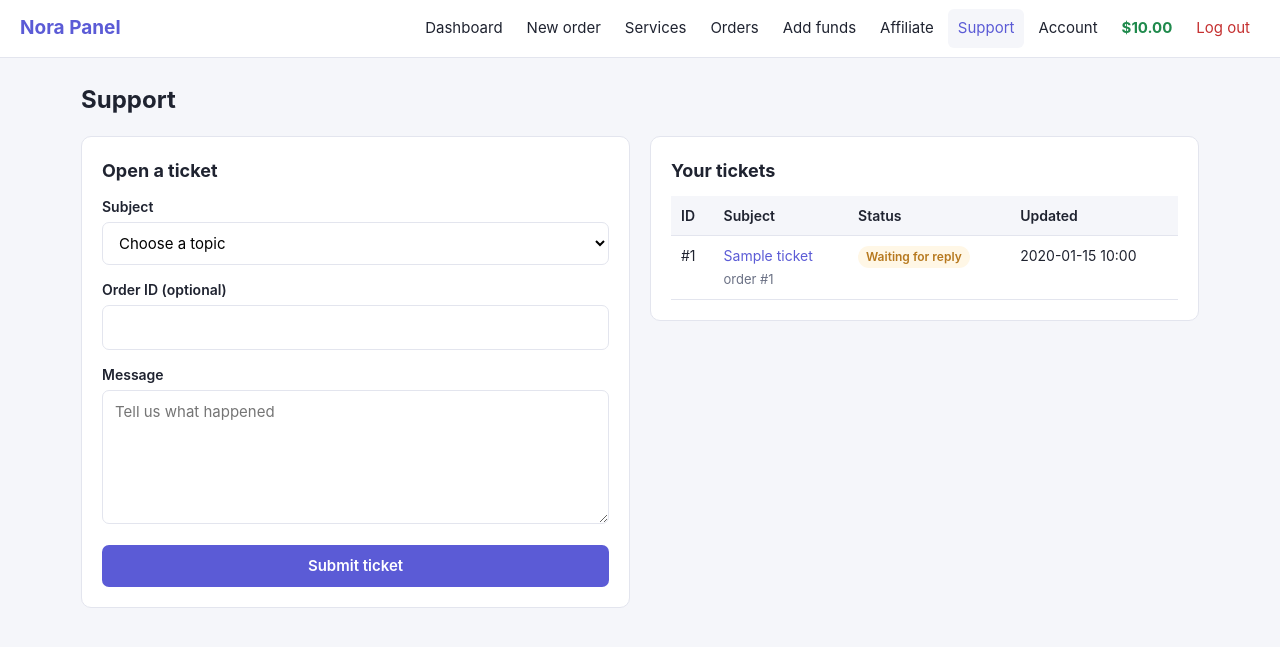
After one commit to smallkhk/Social-media, a PHP site: page /support.php in a window 1280 px wide. The commit adds this page. Shown: the top 647 px of the page. Run offline with PHP 8.4, Linux system fonts and the light colour scheme; the visitor is signed in with stand-in values (Sample User, id 1); data comes from the database, SQL or seed files in the repository; both versions use the stored data as it was after the commit; tables that the repository leaves empty hold one stand-in row (values such as "Sample post").

Commit message:
Add admin Settings, SMTP email and support tickets
- Admin > Settings edits payment details (wallet, network, bank, minimum
  deposit), email sender and SMTP, support contacts, site name,
  sign-ups and affiliate options; stored in a settings table that
  overrides app/config.php, with a send-test-email button
- Built-in SMTP client (SSL 465, STARTTLS 587 or plain, AUTH LOGIN);
  falls back to PHP mail() when no SMTP host is set. Sender names are
  only MIME-encoded when needed
- Customer Support page: tickets with optional order reference, replies,
  close; contact links from settings. Admin > Tickets with open count
  in the menu and on the dashboard; customers are emailed on replies
- New tables are created automatically on existing installs (schema
  version in settings), and are part of install.sql for new ones

Co-Authored-By: Claude Opus 5.5 <noreply@anthropic.com>
Claude-Session: https://claude.ai/code/session_012AYSaWcjr3xFohYiUk2Ad2

```diff
--- a/public_html/admin/index.php
+++ b/public_html/admin/index.php
@@ -29,6 +29,12 @@ page_header('Admin dashboard', 'admin');
 <h1>Dashboard</h1>
 <?php if ($pendingPayments): ?>
     <div class="alert alert-info"><?= $pendingPayments ?> deposit(s) waiting for review. <a href="<?= e(url('admin/payments.php')) ?>">Review now</a></div>
+<?php endif; ?>
+<?php if ($openTicketCount = (int)val("SELECT COUNT(*) FROM tickets WHERE status = 'open'")): ?>
+    <div class="alert alert-info"><?= $openTicketCount ?> support ticket(s) waiting for a reply. <a href="<?= e(url('admin/tickets.php?status=open')) ?>">Answer now</a></div>
+<?php endif; ?>
+<?php if (cfg('CRYPTO_ENABLED') && in_array(cfg('CRYPTO_WALLET'), ['', 'your-usdt-wallet-address'], true)): ?>
+    <div class="alert alert-error">Your crypto wallet address isn't set. <a href="<?= e(url('admin/settings.php')) ?>">Add it in Settings</a></div>
 <?php endif; ?>
 <?php foreach ($providers as $p): ?>
     <?php if ($p['api_key'] === ''): ?>
--- a/public_html/app/bootstrap.php
+++ b/public_html/app/bootstrap.php
@@ -19,6 +19,7 @@ ini_set('display_errors', DEBUG ? '1' : '0');
 ini_set('log_errors', '1');
 date_default_timezone_set(TIMEZONE);
 
+require __DIR__ . '/settings.php';
 require __DIR__ . '/SmmProvider.php';
 require __DIR__ . '/order_types.php';
 require __DIR__ . '/orders.php';
--- a/public_html/app/config.sample.php
+++ b/public_html/app/config.sample.php
@@ -1,5 +1,7 @@
 <?php
 // Copy this file to config.php (same folder) and fill in your values.
+// Payment, email/SMTP, support, affiliate and sign-up options below are only starting values:
+// change them in Admin > Settings (saved values there override this file).
 // app/ is blocked from web access by app/.htaccess.
 
 // Database (cPanel > MySQL Databases). On cPanel the names are prefixed: cpaneluser_dbname
--- a/public_html/app/layout.php
+++ b/public_html/app/layout.php
@@ -14,9 +14,10 @@ function page_header(string $title, string $area = 'user'): void
             'orders.php' => 'Orders',
             'wallet.php' => 'Add funds',
             'affiliate.php' => 'Affiliate',
+            'support.php' => 'Support',
             'account.php' => 'Account',
         ];
-        if (AFFILIATE_PERCENT <= 0) {
+        if (cfg('AFFILIATE_PERCENT') <= 0) {
             unset($links['affiliate.php']);
         }
     } elseif ($area === 'admin') {
@@ -27,7 +28,13 @@ function page_header(string $title, string $area = 'user'): void
             'admin/users.php' => 'Users',
             'admin/services.php' => 'Services',
             'admin/providers.php' => 'Providers',
+            'admin/tickets.php' => 'Tickets',
+            'admin/settings.php' => 'Settings',
         ];
+        $openTickets = (int)val("SELECT COUNT(*) FROM tickets WHERE status = 'open'");
+        if ($openTickets) {
+            $links['admin/tickets.php'] .= " ($openTickets)";
+        }
     }
     $current = basename($_SERVER['SCRIPT_NAME'] ?? '');
     ?>
@@ -36,13 +43,13 @@ function page_header(string $title, string $area = 'user'): void
 <head>
     <meta charset="UTF-8">
     <meta name="viewport" content="width=device-width, initial-scale=1.0">
-    <title><?= e($title) ?> - <?= e(SITE_NAME) ?></title>
-    <link rel="stylesheet" href="<?= e(url('assets/style.css')) ?>?v=4">
+    <title><?= e($title) ?> - <?= e(cfg('SITE_NAME')) ?></title>
+    <link rel="stylesheet" href="<?= e(url('assets/style.css')) ?>?v=5">
 </head>
 <body class="area-<?= e($area) ?>">
 <?php if ($area !== 'auth'): ?>
 <header class="topbar">
-    <a class="brand" href="<?= e(url($area === 'admin' ? 'admin/index.php' : 'dashboard.php')) ?>"><?= e(SITE_NAME) ?><?= $area === 'admin' ? ' <small>Admin</small>' : '' ?></a>
+    <a class="brand" href="<?= e(url($area === 'admin' ? 'admin/index.php' : 'dashboard.php')) ?>"><?= e(cfg('SITE_NAME')) ?><?= $area === 'admin' ? ' <small>Admin</small>' : '' ?></a>
     <input type="checkbox" id="nav-toggle" hidden>
     <label for="nav-toggle" class="nav-toggle" aria-label="Menu">&#9776;</label>
     <nav>
--- a/public_html/app/mail.php
+++ b/public_html/app/mail.php
@@ -2,24 +2,126 @@
 declare(strict_types=1);
 
 /**
- * Send a plain-text email with PHP mail() (works on Namecheap/cPanel hosting).
- * MAIL_FROM should be a mailbox on your own domain (cPanel > Email Accounts), or mail may land in spam.
+ * Send a plain-text email. Uses the SMTP server from Admin > Settings when one is set,
+ * otherwise PHP mail() (works on Namecheap/cPanel hosting without any setup).
+ * The sender should be a mailbox on your own domain, or mail may land in spam.
  */
 function send_mail(string $to, string $subject, string $body): bool
 {
-    $from = defined('MAIL_FROM') && MAIL_FROM !== '' ? MAIL_FROM : 'no-reply@' . (parse_url(SITE_URL, PHP_URL_HOST) ?: 'localhost');
+    $error = mail_send($to, $subject, $body);
+    if ($error !== null) {
+        error_log("send_mail to $to failed: $error");
+    }
+    return $error === null;
+}
+
+/** @return string|null error message, or null when the mail was accepted */
+function mail_send(string $to, string $subject, string $body): ?string
+{
+    if (!filter_var($to, FILTER_VALIDATE_EMAIL)) {
+        return 'Invalid recipient address';
+    }
+    $from = (string)cfg('MAIL_FROM') !== '' ? (string)cfg('MAIL_FROM') : 'no-reply@' . (parse_url(SITE_URL, PHP_URL_HOST) ?: 'localhost');
+    $from = str_replace(["\r", "\n"], '', $from);
+    $site = str_replace(["\r", "\n"], '', (string)cfg('SITE_NAME'));
+    $name = match (true) {
+        (bool)preg_match('/^[A-Za-z0-9 !#$%&\'*+\/=?^_`{|}~-]+$/', $site) => $site,
+        (bool)preg_match('/^[\x20-\x7E]+$/', $site) => '"' . addcslashes($site, '"\\') . '"',
+        default => '=?UTF-8?B?' . base64_encode($site) . '?=',
+    };
+    $encodedSubject = '=?UTF-8?B?' . base64_encode($subject) . '?=';
+
+    if ((string)cfg('SMTP_HOST') !== '') {
+        return smtp_send($to, $encodedSubject, $body, $from, $name);
+    }
     $headers = [
-        'From' => SITE_NAME . ' <' . $from . '>',
+        'From' => "$name <$from>",
         'Reply-To' => $from,
+        'MIME-Version' => '1.0',
         'Content-Type' => 'text/plain; charset=UTF-8',
         'X-Mailer' => 'NoraPanel',
     ];
-    $subject = '=?UTF-8?B?' . base64_encode($subject) . '?=';
-    $ok = @mail($to, $subject, $body, $headers, '-f' . $from);
-    if (!$ok) {
-        error_log("send_mail to $to failed");
+    return @mail($to, $encodedSubject, $body, $headers, '-f' . $from) ? null : 'PHP mail() failed';
+}
+
+/** Minimal SMTP client: SSL (port 465), STARTTLS (587) or plain, with AUTH LOGIN. */
+function smtp_send(string $to, string $subject, string $body, string $from, string $name): ?string
+{
+    $secure = (string)cfg('SMTP_SECURE');
+    $host = (string)cfg('SMTP_HOST');
+    $port = (int)cfg('SMTP_PORT') ?: ($secure === 'ssl' ? 465 : 587);
+    $context = stream_context_create(['ssl' => ['verify_peer' => true, 'verify_peer_name' => true, 'SNI_enabled' => true]]);
+    $fp = @stream_socket_client(($secure === 'ssl' ? 'ssl://' : 'tcp://') . "$host:$port", $errno, $errstr, 15, STREAM_CLIENT_CONNECT, $context);
+    if (!$fp) {
+        return "Could not connect to $host:$port ($errstr)";
     }
-    return $ok;
+    stream_set_timeout($fp, 20);
+
+    $read = function () use ($fp): string {
+        $data = '';
+        while (($line = fgets($fp, 1024)) !== false) {
+            $data .= $line;
+            if (strlen($line) < 4 || $line[3] === ' ') {
+                break;
+            }
+        }
+        return $data;
+    };
+    $cmd = function (?string $command, array $expect) use ($fp, $read): string {
+        if ($command !== null) {
+            fwrite($fp, $command . "\r\n");
+        }
+        $reply = $read();
+        if (!in_array((int)substr($reply, 0, 3), $expect, true)) {
+            throw new RuntimeException(trim($reply) !== '' ? trim($reply) : 'No reply from server');
+        }
+        return $reply;
+    };
+
+    try {
+        $cmd(null, [220]);
+        $helo = 'EHLO ' . (parse_url(SITE_URL, PHP_URL_HOST) ?: 'localhost');
+        $cmd($helo, [250]);
+        if ($secure === 'tls') {
+            $cmd('STARTTLS', [220]);
+            if (!stream_socket_enable_crypto($fp, true, STREAM_CRYPTO_METHOD_TLS_CLIENT)) {
+                throw new RuntimeException('STARTTLS encryption failed');
+            }
+            $cmd($helo, [250]);
+        }
+        if ((string)cfg('SMTP_USER') !== '') {
+            $cmd('AUTH LOGIN', [334]);
+            $cmd(base64_encode((string)cfg('SMTP_USER')), [334]);
+            $cmd(base64_encode((string)cfg('SMTP_PASS')), [235]);
+        }
+        $cmd("MAIL FROM:<$from>", [250]);
+        $cmd("RCPT TO:<$to>", [250, 251]);
+        $cmd('DATA', [354]);
+        $domain = substr(strrchr($from, '@') ?: '@localhost', 1);
+        $message = implode("\r\n", [
+            'Date: ' . date('r'),
+            "From: $name <$from>",
+            "To: <$to>",
+            "Subject: $subject",
+            'Message-ID: <' . bin2hex(random_bytes(12)) . "@$domain>",
+            'MIME-Version: 1.0',
+            'Content-Type: text/plain; charset=UTF-8',
+            'Content-Transfer-Encoding: base64',
+            '',
+            rtrim(chunk_split(base64_encode($body), 76, "\r\n")),
+        ]);
+        $cmd($message . "\r\n.", [250]);
+        try {
+            $cmd('QUIT', [221]);
+        } catch (RuntimeException $e) {
+            // mail already accepted
+        }
+        fclose($fp);
+        return null;
+    } catch (RuntimeException $e) {
+        fclose($fp);
+        return 'SMTP: ' . $e->getMessage();
+    }
 }
 
 function send_password_reset(array $user): void
@@ -29,8 +131,8 @@ function send_password_reset(array $user): void
     q('INSERT INTO password_resets (user_id, token_hash, expires_at) VALUES (?, ?, NOW() + INTERVAL 1 HOUR)',
         [$user['id'], hash('sha256', $token)]);
     $link = url('reset-password.php?token=' . $token);
-    send_mail($user['email'], 'Reset your ' . SITE_NAME . ' password',
-        "Hi {$user['username']},\n\nSomeone asked to reset the password of your " . SITE_NAME . " account.\n"
+    send_mail($user['email'], 'Reset your ' . cfg('SITE_NAME') . ' password',
+        "Hi {$user['username']},\n\nSomeone asked to reset the password of your " . cfg('SITE_NAME') . " account.\n"
         . "Open this link within 1 hour to choose a new password:\n\n$link\n\n"
         . "If it wasn't you, ignore this email - your password stays the same.\n");
 }
--- a/public_html/app/orders.php
+++ b/public_html/app/orders.php
@@ -123,14 +123,14 @@ function complete_order(int $orderId): void
 /** Credit the referrer's affiliate balance once per finished order (call inside a transaction). */
 function pay_affiliate(int $orderId): void
 {
-    if (AFFILIATE_PERCENT <= 0) {
+    if (cfg('AFFILIATE_PERCENT') <= 0) {
         return;
     }
     $o = row('SELECT o.charge, o.refunded, u.referred_by FROM orders o JOIN users u ON u.id = o.user_id WHERE o.id = ?', [$orderId]);
     if (!$o || !$o['referred_by']) {
         return;
     }
-    $amount = round(((float)$o['charge'] - (float)$o['refunded']) * AFFILIATE_PERCENT / 100, 4);
+    $amount = round(((float)$o['charge'] - (float)$o['refunded']) * cfg('AFFILIATE_PERCENT') / 100, 4);
     if ($amount <= 0) {
         return;
     }
--- /dev/null
+++ b/public_html/app/settings.php
@@ -0,0 +1,94 @@
+<?php
+declare(strict_types=1);
+
+/**
+ * Settings editable in Admin > Settings. Values saved there (settings table) override the
+ * defaults in app/config.php; keys without a config constant fall back to these defaults.
+ */
+const SETTING_DEFAULTS = [
+    'SMTP_HOST' => '',
+    'SMTP_PORT' => 465,
+    'SMTP_SECURE' => 'ssl',
+    'SMTP_USER' => '',
+    'SMTP_PASS' => '',
+    'SUPPORT_EMAIL' => '',
+    'SUPPORT_WHATSAPP' => '',
+    'SUPPORT_TELEGRAM' => '',
+    'SUPPORT_NOTE' => '',
+];
+
+const SCHEMA_VERSION = 4;
+
+/** Tables added after the first release; created automatically on existing installs. */
+function migrate_schema(): void
+{
+    $pdo = db();
+    $pdo->exec("CREATE TABLE IF NOT EXISTS settings (
+        name VARCHAR(64) PRIMARY KEY,
+        value TEXT NOT NULL
+    ) ENGINE=InnoDB DEFAULT CHARSET=utf8mb4 COLLATE=utf8mb4_unicode_ci");
+    $pdo->exec("CREATE TABLE IF NOT EXISTS tickets (
+        id INT UNSIGNED PRIMARY KEY AUTO_INCREMENT,
+        user_id INT UNSIGNED NOT NULL,
+        subject VARCHAR(190) NOT NULL,
+        order_id INT UNSIGNED NULL,
+        status ENUM('open', 'answered', 'closed') NOT NULL DEFAULT 'open',
+        created_at TIMESTAMP NOT NULL DEFAULT CURRENT_TIMESTAMP,
+        updated_at TIMESTAMP NOT NULL DEFAULT CURRENT_TIMESTAMP ON UPDATE CURRENT_TIMESTAMP,
+        KEY idx_tickets_user (user_id),
+        KEY idx_tickets_status (status),
+        CONSTRAINT fk_tickets_user FOREIGN KEY (user_id) REFERENCES users(id)
+    ) ENGINE=InnoDB DEFAULT CHARSET=utf8mb4 COLLATE=utf8mb4_unicode_ci");
+    $pdo->exec("CREATE TABLE IF NOT EXISTS ticket_messages (
+        id INT UNSIGNED PRIMARY KEY AUTO_INCREMENT,
+        ticket_id INT UNSIGNED NOT NULL,
+        from_admin TINYINT(1) NOT NULL DEFAULT 0,
+        message TEXT NOT NULL,
+        created_at TIMESTAMP NOT NULL DEFAULT CURRENT_TIMESTAMP,
+        KEY idx_ticket_messages_ticket (ticket_id),
+        CONSTRAINT fk_ticket_messages_ticket FOREIGN KEY (ticket_id) REFERENCES tickets(id) ON DELETE CASCADE
+    ) ENGINE=InnoDB DEFAULT CHARSET=utf8mb4 COLLATE=utf8mb4_unicode_ci");
+    $pdo->prepare('REPLACE INTO settings (name, value) VALUES (?, ?)')->execute(['schema_version', (string)SCHEMA_VERSION]);
+}
+
+function settings_all(bool $reload = false): array
+{
+    static $cache = null;
+    if ($cache === null || $reload) {
+        try {
+            $cache = array_column(all('SELECT name, value FROM settings'), 'value', 'name');
+        } catch (PDOException $e) {
+            $cache = [];
+        }
+        if ((int)($cache['schema_version'] ?? 0) < SCHEMA_VERSION) {
+            migrate_schema();
+            $cache = array_column(all('SELECT name, value FROM settings'), 'value', 'name');
+        }
+    }
+    return $cache;
+}
+
+/** Current value of a setting, typed like its default (bool / number / string). */
+function cfg(string $key)
+{
+    $default = defined($key) ? constant($key) : (SETTING_DEFAULTS[$key] ?? null);
+    $saved = settings_all()[$key] ?? null;
+    if ($saved === null) {
+        return $default;
+    }
+    return match (true) {
+        is_bool($default) => $saved === '1',
+        $key === 'SMTP_PORT' => (int)$saved,
+        is_int($default), is_float($default) => (float)$saved,
+        default => $saved,
+    };
+}
+
+function save_settings(array $values): void
+{
+    $stmt = db()->prepare('REPLACE INTO settings (name, value) VALUES (?, ?)');
+    foreach ($values as $key => $value) {
+        $stmt->execute([$key, is_bool($value) ? ($value ? '1' : '0') : (string)$value]);
+    }
+    settings_all(true);
+}
--- a/public_html/assets/style.css
+++ b/public_html/assets/style.css
@@ -110,3 +110,10 @@ tr.category-row td { background: #f0f1fb; font-weight: 700; }
 .info-grid > div > div:last-child { font-weight: 700; }
 .info-desc { white-space: pre-line; margin-top: 4px; font-size: 14px; }
 input[type=search] { width: 100%; padding: 10px 12px; border: 1px solid var(--border); border-radius: 7px; font: inherit; }
+
+/* Support tickets */
+.thread { display: flex; flex-direction: column; gap: 10px; margin-top: 14px; }
+.msg { border-radius: 10px; padding: 10px 14px; max-width: 85%; border: 1px solid var(--border); }
+.msg-user { background: #eef0fd; align-self: flex-end; }
+.msg-admin { background: var(--bg); align-self: flex-start; }
+.msg-head { font-size: 12px; color: var(--muted); margin-bottom: 4px; }
--- a/public_html/login.php
+++ b/public_html/login.php
@@ -33,7 +33,7 @@ if ($_SERVER['REQUEST_METHOD'] === 'POST') {
 page_header('Log in', 'auth');
 ?>
 <div class="auth-card">
-    <h1><?= e(SITE_NAME) ?></h1>
+    <h1><?= e(cfg('SITE_NAME')) ?></h1>
     <?php if ($error): ?><div class="alert alert-error"><?= e($error) ?></div><?php endif; ?>
     <form method="post">
         <?= csrf_field() ?>
@@ -48,7 +48,7 @@ page_header('Log in', 'auth');
         <button class="btn btn-block">Log in</button>
     </form>
     <p class="foot"><a href="<?= e(url('forgot-password.php')) ?>">Forgot your password?</a></p>
-    <?php if (REGISTRATION_OPEN): ?>
+    <?php if (cfg('REGISTRATION_OPEN')): ?>
         <p class="foot">No account? <a href="<?= e(url('register.php')) ?>">Sign up</a></p>
     <?php endif; ?>
 </div>
--- a/public_html/register.php
+++ b/public_html/register.php
@@ -9,7 +9,7 @@ if (isset($_GET['ref']) && is_string($_GET['ref'])) {
 }
 
 $error = '';
-if (!REGISTRATION_OPEN) {
+if (!cfg('REGISTRATION_OPEN')) {
     $error = 'Registration is currently closed.';
 } elseif ($_SERVER['REQUEST_METHOD'] === 'POST') {
     $username = post('username');
@@ -51,7 +51,7 @@ page_header('Sign up', 'auth');
 <div class="auth-card">
     <h1>Create account</h1>
     <?php if ($error): ?><div class="alert alert-error"><?= e($error) ?></div><?php endif; ?>
-    <?php if (REGISTRATION_OPEN): ?>
+    <?php if (cfg('REGISTRATION_OPEN')): ?>
     <form method="post">
         <?= csrf_field() ?>
         <div class="form-group">
--- /dev/null
+++ b/public_html/support.php
@@ -0,0 +1,139 @@
+<?php
+require __DIR__ . '/app/bootstrap.php';
+$user = require_user();
+
+$ticket = null;
+if (isset($_GET['id'])) {
+    $ticket = row('SELECT * FROM tickets WHERE id = ? AND user_id = ?', [(int)$_GET['id'], $user['id']]);
+    if (!$ticket) {
+        redirect('support.php');
+    }
+}
+
+if ($_SERVER['REQUEST_METHOD'] === 'POST') {
+    $message = post('message');
+    $action = post('action');
+
+    if ($action === 'new') {
+        $subject = mb_substr(post('subject'), 0, 190);
+        $orderId = (int)post('order_id') ?: null;
+        if ($orderId && !val('SELECT id FROM orders WHERE id = ? AND user_id = ?', [$orderId, $user['id']])) {
+            flash('error', "Order #$orderId is not one of your orders.");
+        } elseif ($subject === '' || mb_strlen($message) < 5) {
+            flash('error', 'Enter a subject and describe the problem.');
+        } elseif ((int)val("SELECT COUNT(*) FROM tickets WHERE user_id = ? AND status <> 'closed'", [$user['id']]) >= 10) {
+            flash('error', 'You have 10 open tickets. Please wait for replies or close some first.');
+        } else {
+            $id = transaction(function () use ($user, $subject, $orderId, $message) {
+                q('INSERT INTO tickets (user_id, subject, order_id) VALUES (?, ?, ?)', [$user['id'], $subject, $orderId]);
+                $id = (int)db()->lastInsertId();
+                q('INSERT INTO ticket_messages (ticket_id, message) VALUES (?, ?)', [$id, mb_substr($message, 0, 5000)]);
+                return $id;
+            });
+            flash('success', "Ticket #$id created. We'll reply here as soon as possible.");
+            redirect('support.php?id=' . $id);
+        }
+        redirect('support.php');
+    }
+
+    if ($ticket && $action === 'reply') {
+        if (mb_strlen($message) < 2) {
+            flash('error', 'Write a message first.');
+        } else {
+            q('INSERT INTO ticket_messages (ticket_id, message) VALUES (?, ?)', [$ticket['id'], mb_substr($message, 0, 5000)]);
+            q("UPDATE tickets SET status = 'open' WHERE id = ?", [$ticket['id']]);
+            flash('success', 'Reply sent.');
+        }
+    } elseif ($ticket && $action === 'close') {
+        q("UPDATE tickets SET status = 'closed' WHERE id = ?", [$ticket['id']]);
+        flash('success', 'Ticket closed.');
+    }
+    redirect('support.php?id=' . ($ticket['id'] ?? ''));
+}
+
+$tickets = all('SELECT t.*, (SELECT COUNT(*) FROM ticket_messages m WHERE m.ticket_id = t.id) AS messages
+                FROM tickets t WHERE t.user_id = ? ORDER BY t.updated_at DESC LIMIT 50', [$user['id']]);
+$messages = $ticket ? all('SELECT * FROM ticket_messages WHERE ticket_id = ? ORDER BY id', [$ticket['id']]) : [];
+$ticketLabels = ['open' => 'Waiting for reply', 'answered' => 'Answered', 'closed' => 'Closed'];
+$ticketBadge = ['open' => 'pending', 'answered' => 'completed', 'closed' => 'canceled'];
+
+$contacts = array_filter([
+    'Email' => cfg('SUPPORT_EMAIL') ? ['mailto:' . cfg('SUPPORT_EMAIL'), cfg('SUPPORT_EMAIL')] : null,
+    'WhatsApp' => cfg('SUPPORT_WHATSAPP') ? ['https://wa.me/' . preg_replace('/\D/', '', (string)cfg('SUPPORT_WHATSAPP')), cfg('SUPPORT_WHATSAPP')] : null,
+    'Telegram' => cfg('SUPPORT_TELEGRAM') ? ['https://t.me/' . ltrim((string)cfg('SUPPORT_TELEGRAM'), '@'), '@' . ltrim((string)cfg('SUPPORT_TELEGRAM'), '@')] : null,
+]);
+
+page_header('Support');
+?>
+<h1>Support</h1>
+<?php if ($ticket): ?>
+<div class="card">
+    <p style="margin-bottom:12px"><a href="<?= e(url('support.php')) ?>">&larr; All tickets</a></p>
+    <h2>#<?= (int)$ticket['id'] ?> <?= e($ticket['subject']) ?>
+        <span class="badge badge-<?= e($ticketBadge[$ticket['status']]) ?>"><?= e($ticketLabels[$ticket['status']]) ?></span></h2>
+    <?php if ($ticket['order_id']): ?><p class="help">About order #<?= (int)$ticket['order_id'] ?></p><?php endif; ?>
+    <div class="thread">
+        <?php foreach ($messages as $m): ?>
+            <div class="msg <?= $m['from_admin'] ? 'msg-admin' : 'msg-user' ?>">
+                <div class="msg-head"><?= $m['from_admin'] ? 'Support' : 'You' ?> &middot; <?= e(date('Y-m-d H:i', strtotime($m['created_at']))) ?></div>
+                <?= nl2br(e($m['message'])) ?>
+            </div>
+        <?php endforeach; ?>
+    </div>
+    <form method="post" style="margin-top:14px">
+        <?= csrf_field() ?><input type="hidden" name="action" value="reply">
+        <div class="form-group"><label>Your reply</label><textarea name="message" rows="4" required></textarea></div>
+        <button class="btn">Send reply</button>
+    </form>
+    <?php if ($ticket['status'] !== 'closed'): ?>
+        <form method="post" style="margin-top:10px"><?= csrf_field() ?><input type="hidden" name="action" value="close"><button class="btn btn-sm btn-light">Close ticket (problem solved)</button></form>
+    <?php endif; ?>
+</div>
+<?php else: ?>
+<div class="grid-2">
+    <div class="card">
+        <h2>Open a ticket</h2>
+        <form method="post">
+            <?= csrf_field() ?><input type="hidden" name="action" value="new">
+            <div class="form-group"><label>Subject</label>
+                <select name="subject" required>
+                    <option value="">Choose a topic</option>
+                    <?php foreach (['Order problem', 'Refill request', 'Payment / deposit', 'Cancel an order', 'API', 'Other'] as $topic): ?>
+                        <option <?= post('subject') === $topic ? 'selected' : '' ?>><?= e($topic) ?></option>
+                    <?php endforeach; ?>
+                </select></div>
+            <div class="form-group"><label>Order ID (optional)</label><input type="number" name="order_id" min="1" value="<?= e($_GET['order'] ?? '') ?>"></div>
+            <div class="form-group"><label>Message</label><textarea name="message" rows="5" required minlength="5" placeholder="Tell us what happened"></textarea></div>
+            <button class="btn btn-block">Submit ticket</button>
+        </form>
+    </div>
+    <div>
+        <?php if ($contacts || cfg('SUPPORT_NOTE')): ?>
+        <div class="card">
+            <h2>Contact us</h2>
+            <?php foreach ($contacts as $label => [$href, $text]): ?>
+                <p style="margin-bottom:6px"><strong><?= e($label) ?>:</strong> <a href="<?= e($href) ?>" target="_blank" rel="noopener"><?= e($text) ?></a></p>
+            <?php endforeach; ?>
+            <?php if (cfg('SUPPORT_NOTE')): ?><p class="muted" style="margin-top:8px"><?= nl2br(e(cfg('SUPPORT_NOTE'))) ?></p><?php endif; ?>
+        </div>
+        <?php endif; ?>
+        <div class="card">
+            <h2>Your tickets</h2>
+            <?php if (!$tickets): ?><p class="muted">No tickets yet.</p><?php else: ?>
+            <div class="table-wrap"><table>
+                <tr><th>ID</th><th>Subject</th><th>Status</th><th>Updated</th></tr>
+                <?php foreach ($tickets as $t): ?>
+                <tr>
+                    <td>#<?= (int)$t['id'] ?></td>
+                    <td><a href="?id=<?= (int)$t['id'] ?>"><?= e($t['subject']) ?></a><?= $t['order_id'] ? '<div class="help">order #' . (int)$t['order_id'] . '</div>' : '' ?></td>
+                    <td><span class="badge badge-<?= e($ticketBadge[$t['status']]) ?>"><?= e($ticketLabels[$t['status']]) ?></span></td>
+                    <td><?= e(date('Y-m-d H:i', strtotime($t['updated_at']))) ?></td>
+                </tr>
+                <?php endforeach; ?>
+            </table></div>
+            <?php endif; ?>
+        </div>
+    </div>
+</div>
+<?php endif; ?>
+<?php page_footer();
```
Also changed, not shown: DEPLOY-NAMECHEAP.md (+10 -3 lines), public_html/admin/settings.php (added, +129 -0 lines), public_html/admin/tickets.php (added, +89 -0 lines), public_html/affiliate.php (+4 -4 lines), public_html/app/install.sql (+31 -0 lines), public_html/wallet.php (+12 -12 lines).
